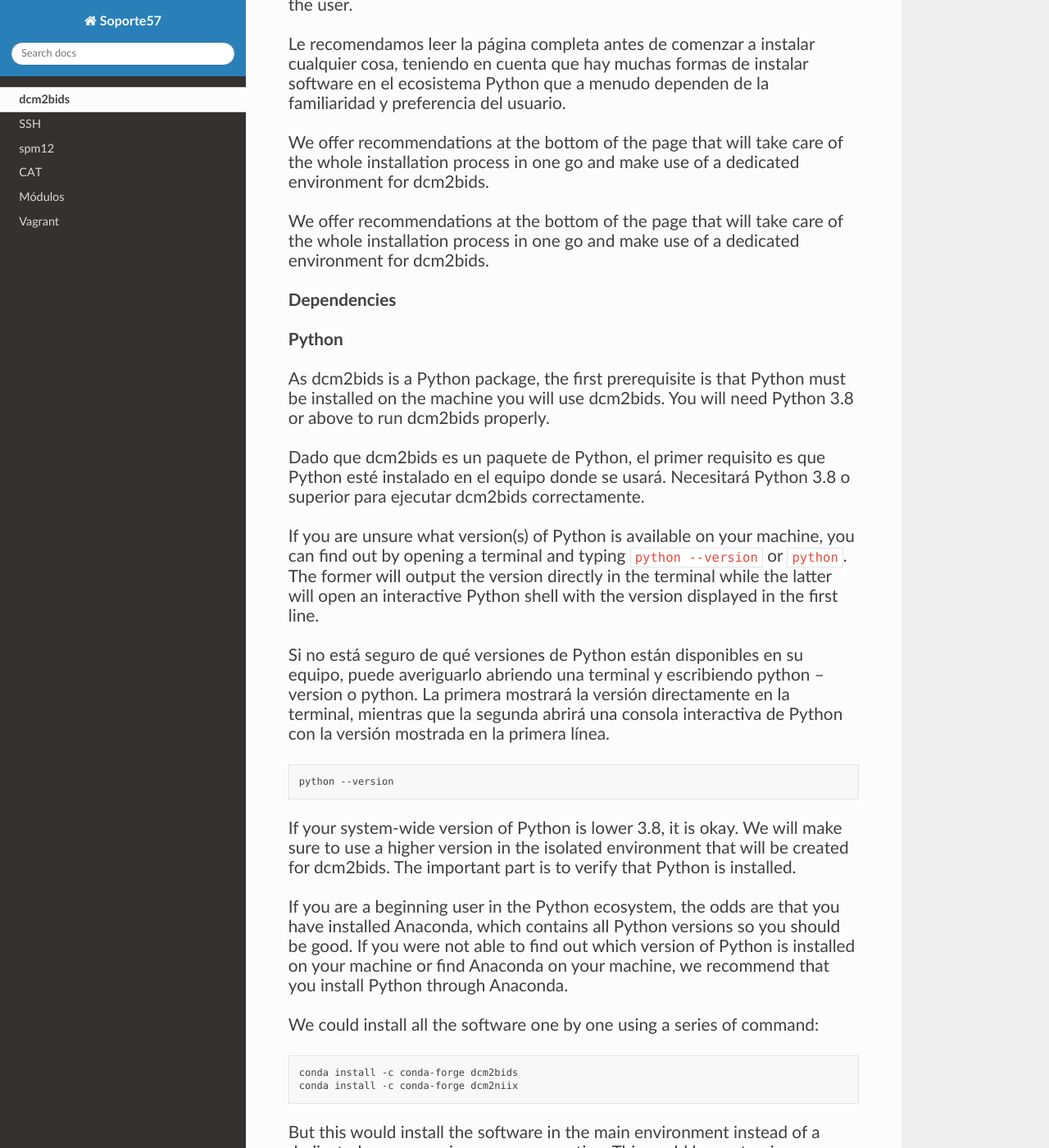
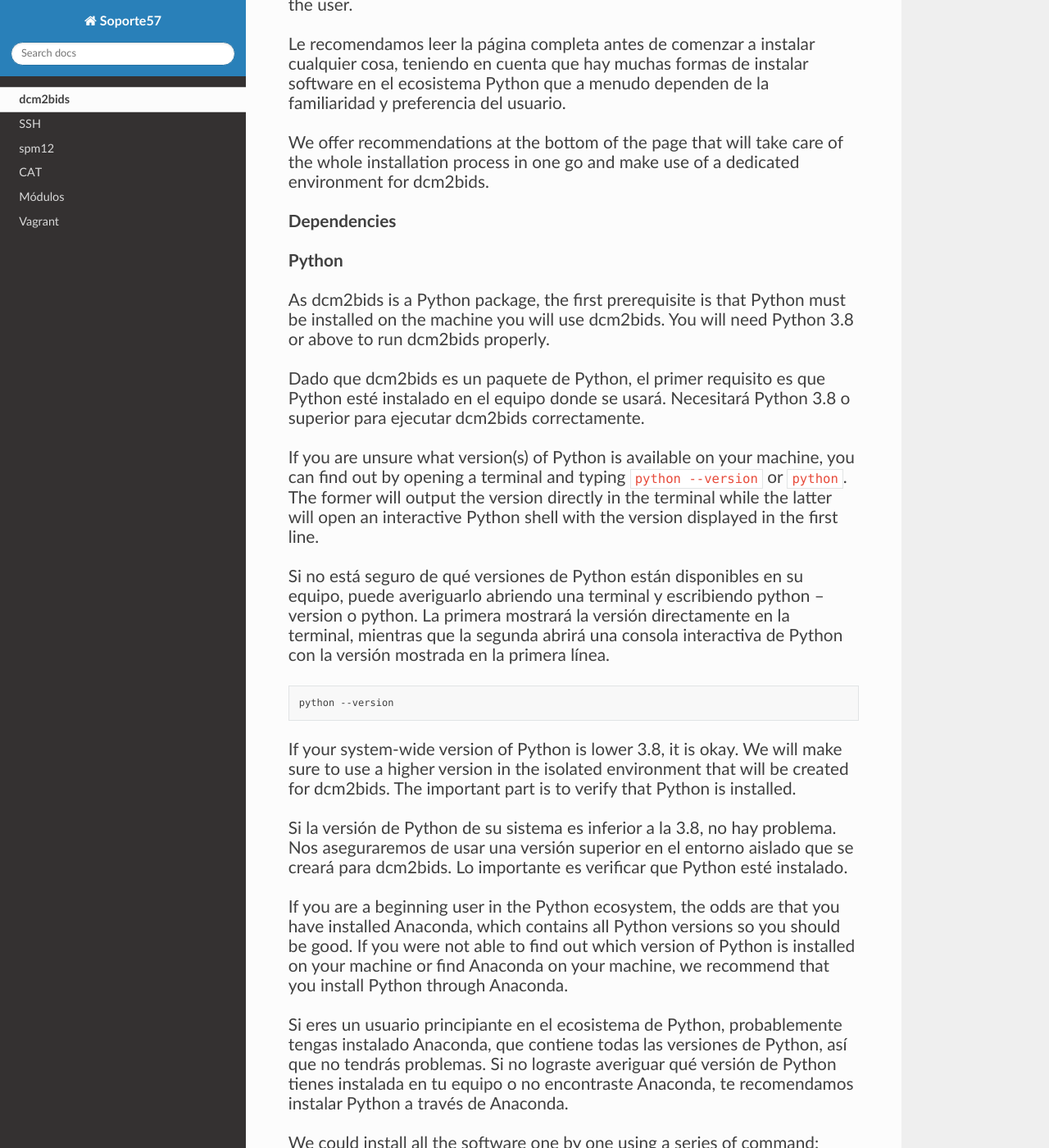
Before and after one commit to matecom57/santosg57-soporte, a Sphinx documentation site: the page built from docs/source/dcm2bids/dcm2bids.rst, in a window 1280 px wide and 1400 px high, scrolled down 525 px. Shown: the whole window at 82% size. Built offline with Sphinx 7.4.7 and the Read the Docs theme 3.1.0, drawn with Linux system fonts in a browser that asks for light colours; some of the changed text lies outside the part shown.

Commit message:
Test comité

```diff
--- a/docs/source/dcm2bids/dcm2bids.rst
+++ b/docs/source/dcm2bids/dcm2bids.rst
@@ -20,7 +20,6 @@
 We offer recommendations at the bottom of the page that will take care of the whole installation process in one go and make use of a
 dedicated environment for dcm2bids.
 
-We offer recommendations at the bottom of the page that will take care of the whole installation process in one go and make use of a dedicated environment for dcm2bids.
 
 **Dependencies**
 
@@ -47,11 +46,19 @@
 If your system-wide version of Python is lower 3.8, it is okay. We will make sure to use a higher version in the isolated environment
 that will be created for dcm2bids. The important part is to verify that Python is installed.
 
+Si la versión de Python de su sistema es inferior a la 3.8, no hay problema. Nos aseguraremos de usar una versión superior en el entorno aislado que se creará para dcm2bids. Lo importante es verificar que Python esté instalado.
+
+
 If you are a beginning user in the Python ecosystem, the odds are that you have installed Anaconda, which contains all Python versions so
 you should be good. If you were not able to find out which version of Python is installed on your machine or find Anaconda on your
 machine, we recommend that you install Python through Anaconda.
 
+Si eres un usuario principiante en el ecosistema de Python, probablemente tengas instalado Anaconda, que contiene todas las versiones de Python, así que no tendrás problemas. Si no lograste averiguar qué versión de Python tienes instalada en tu equipo o no encontraste Anaconda, te recomendamos instalar Python a través de Anaconda.
+
+
 We could install all the software one by one using a series of command:
+
+Podríamos instalar todo el software uno por uno usando una serie de comandos:
 
 .. code:: Bash
 
```
